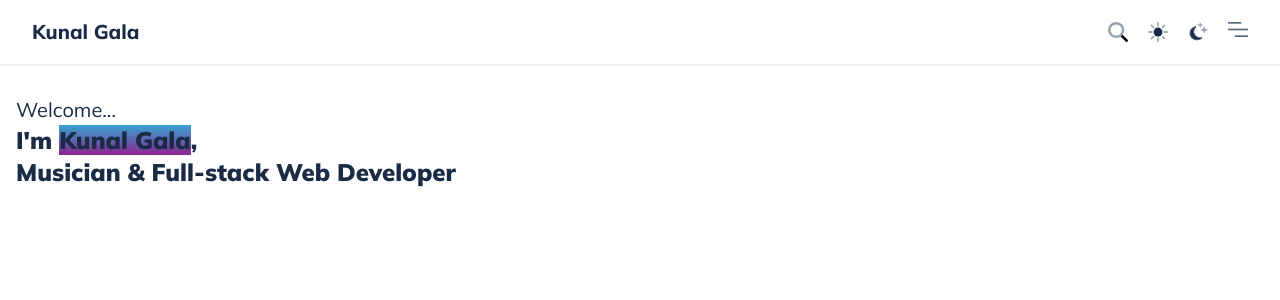
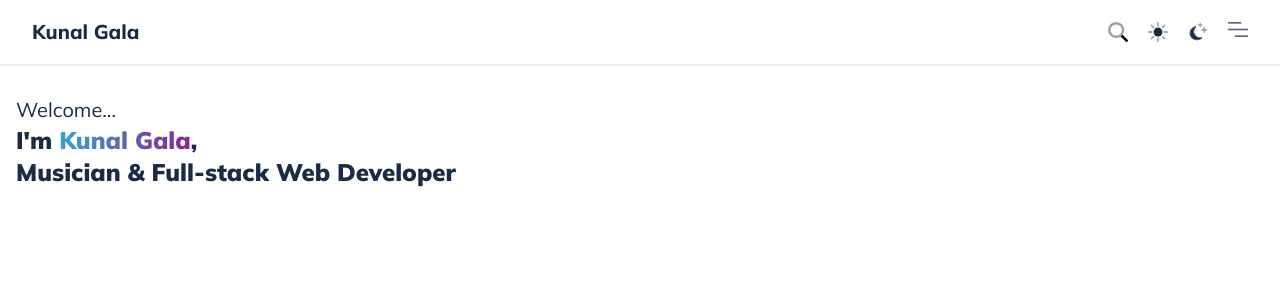
Before and after one commit to KunalGala1/dev.kunal-gala.com, a Next.js app: page / in a window 1280 px wide. Shown: the top 300 px of the page. Built offline with nearby package versions, Linux system fonts and the light colour scheme.

Commit message:
feat: gradient on name text

```diff
--- a/app/page.tsx
+++ b/app/page.tsx
@@ -6,7 +6,12 @@ export default function Home() {
         <section>
           <p className="text-xl">Welcome...</p>
           <h1 className="text-2xl font-black">
-            I&apos;m <span className="bg-main">Kunal Gala</span>,<br />
+            I&apos;m{" "}
+            <span className="bg-main bg-clip-text text-transparent">
+              Kunal Gala
+            </span>
+            ,
+            <br />
             Musician & Full-stack Web Developer
           </h1>
         </section>
--- a/tailwind.config.ts
+++ b/tailwind.config.ts
@@ -11,7 +11,7 @@ const config: Config = {
         main: "#192B45",
       },
       backgroundImage: {
-        main: "linear-gradient(rgb(53, 163, 210), rgb(141, 35, 143))",
+        main: "linear-gradient(to right, rgb(53, 163, 210), rgb(141, 35, 143))",
       },
     },
   },
```
